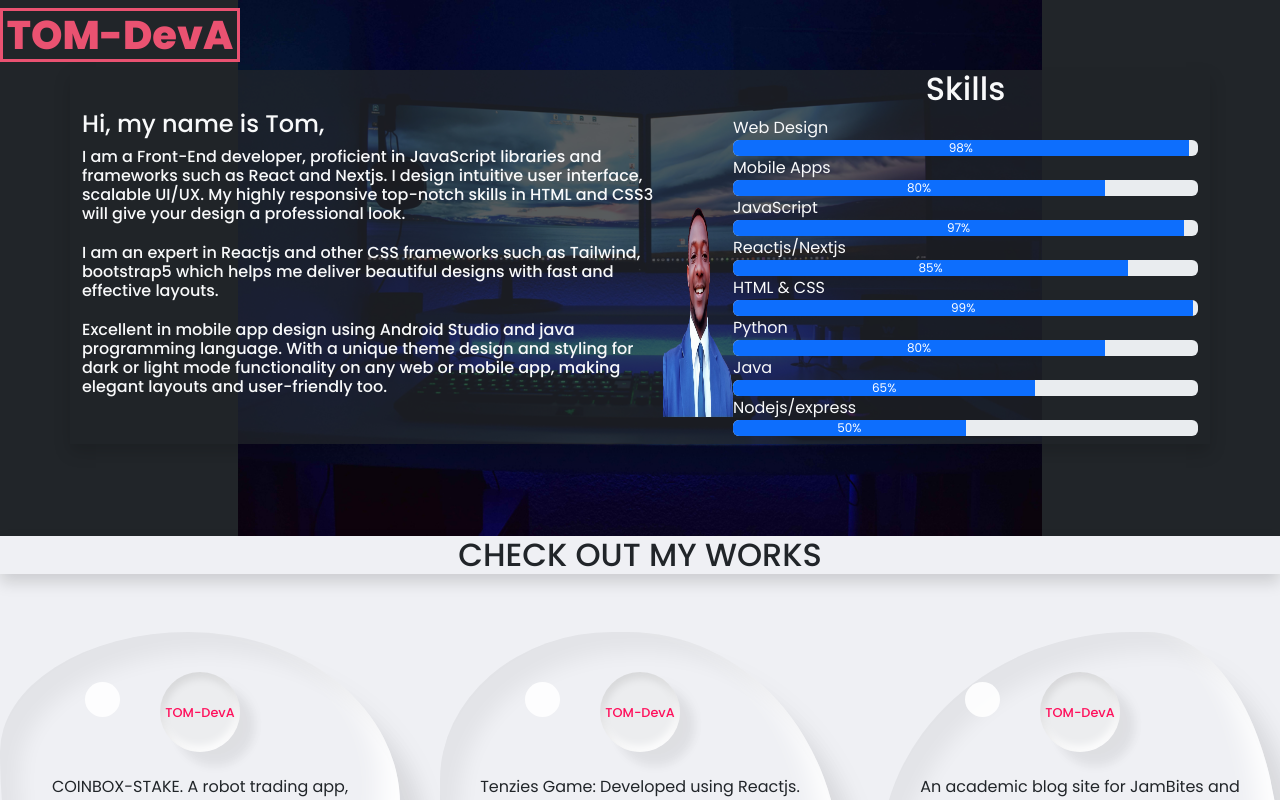
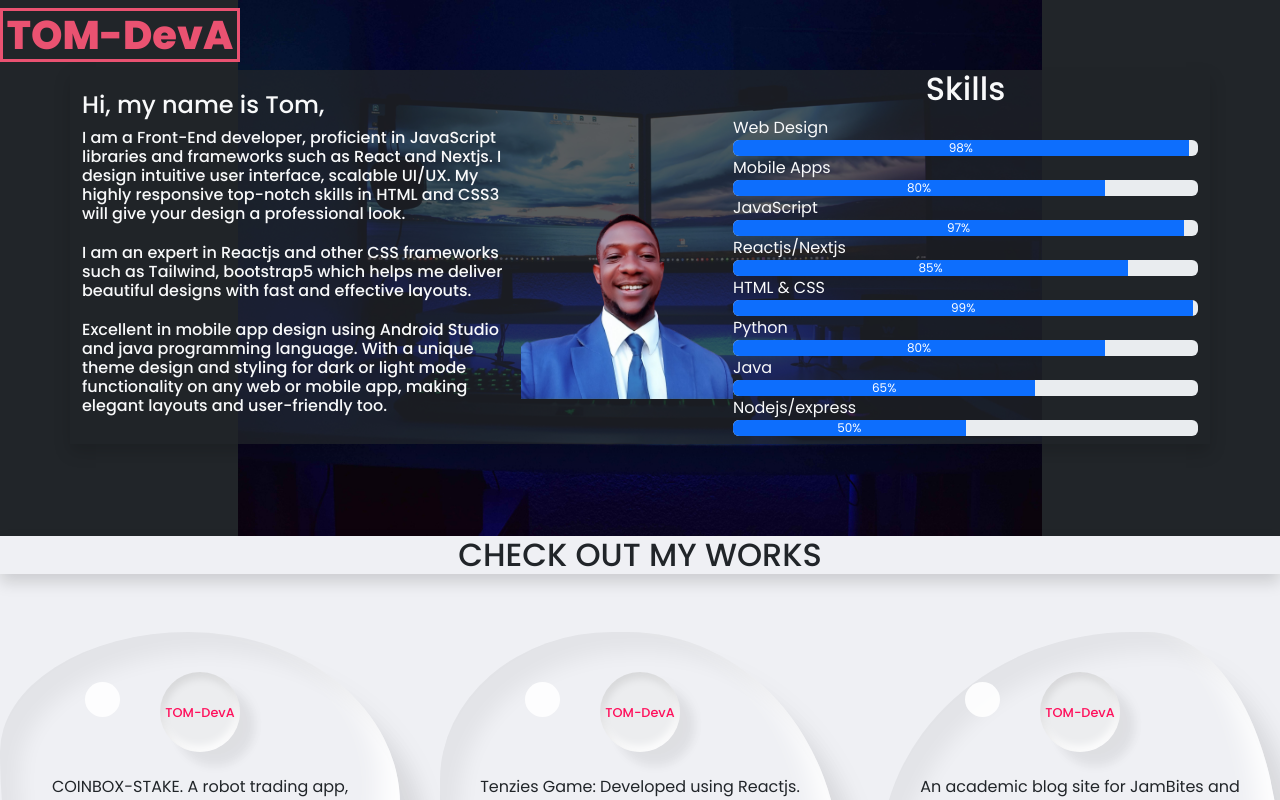
Before and after one commit to tombrowngithub/Tom-Portfolio, a React (Create React App) app: page / in a window 1280 px wide. Shown: the top 800 px of the page. Built offline with nearby package versions, Linux system fonts and the light colour scheme.

Commit message:
Update index.css

```diff
--- a/src/index.css
+++ b/src/index.css
@@ -8,19 +8,6 @@
     box-sizing: border-box;
     font-family: poppins, sans-serif;
 }
-
-.header-background2 {
-    /*position: absolute;*/
-}
-
-
-
-
-/*.my-bg-con {*/
-/*    display: flex;*/
-/*    flex-direction: row;*/
-/*    justify-content: space-between;*/
-/*}*/
 
 .brandText {
     display: flex;
@@ -62,10 +49,10 @@
     display: none;
 }
 
-.portfolio-img img {
+/* .portfolio-img img {
    width: 15rem;
    height: 20rem;
-}
+} */
 
 /*--------------------------- Water drop effect -------*/
 .my-container {
```
